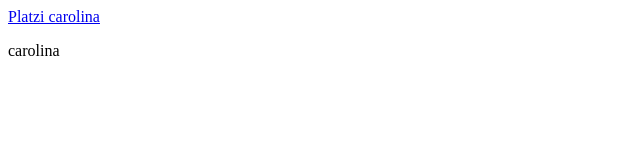
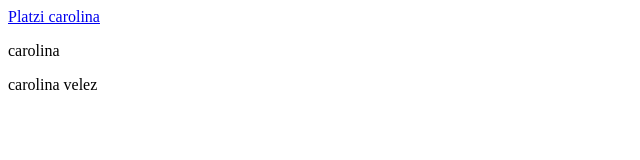
Before and after one commit to carovelez33/proyectoDemoCursoPrework, a plain HTML site: page index.html in a window 1280 px wide. Shown: the whole page, without its empty margins (0-640 px from the left). Drawn offline with Linux system fonts and the light colour scheme.

Commit message:
cambios agregados de ejemplo

```diff
--- a/index.html
+++ b/index.html
@@ -9,5 +9,8 @@
 <body>
     <a href="https://platzi.com/clases/2042-prework-windows/32466-instalando-ubuntu-en-una-maquina-virtual/">Platzi carolina</a>
     <p>carolina</p>
+    <p>carolina velez
+
+    </p>
 </body>
 </html>
```
